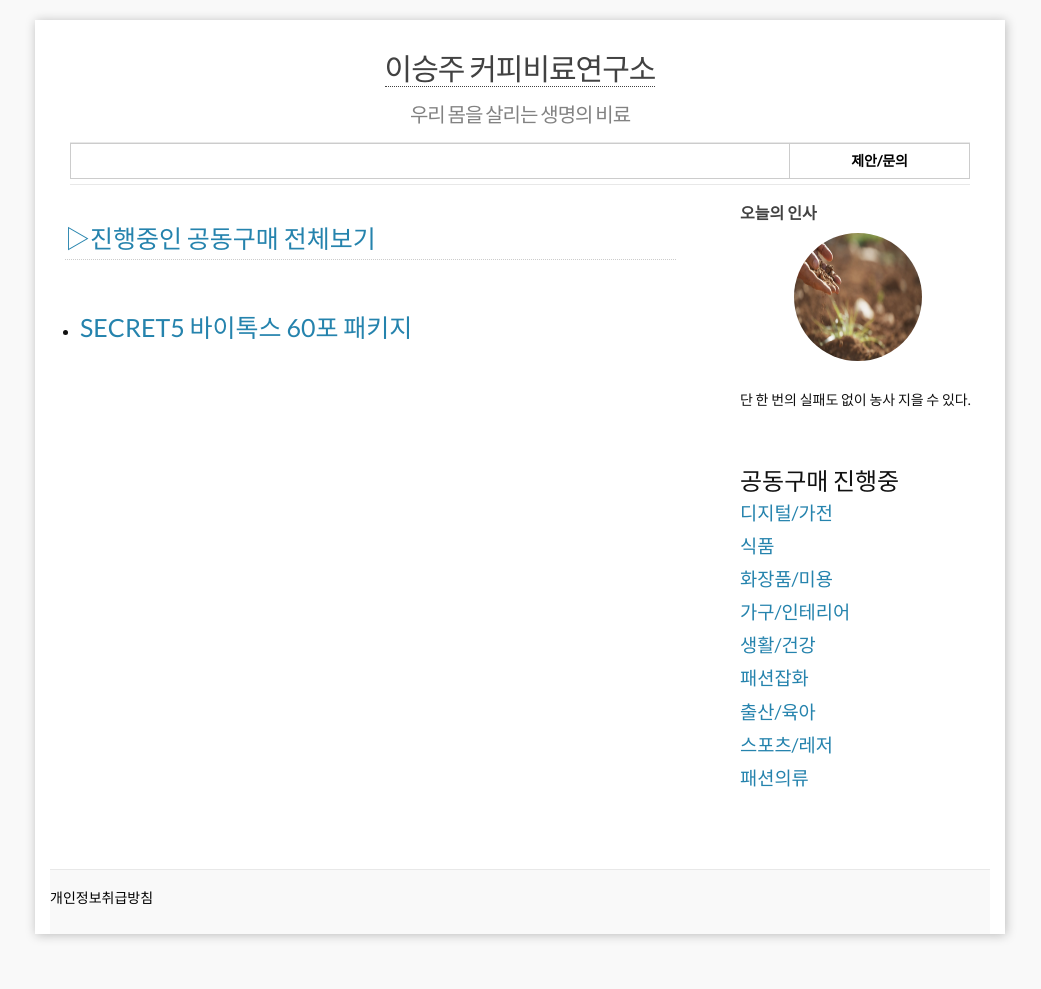
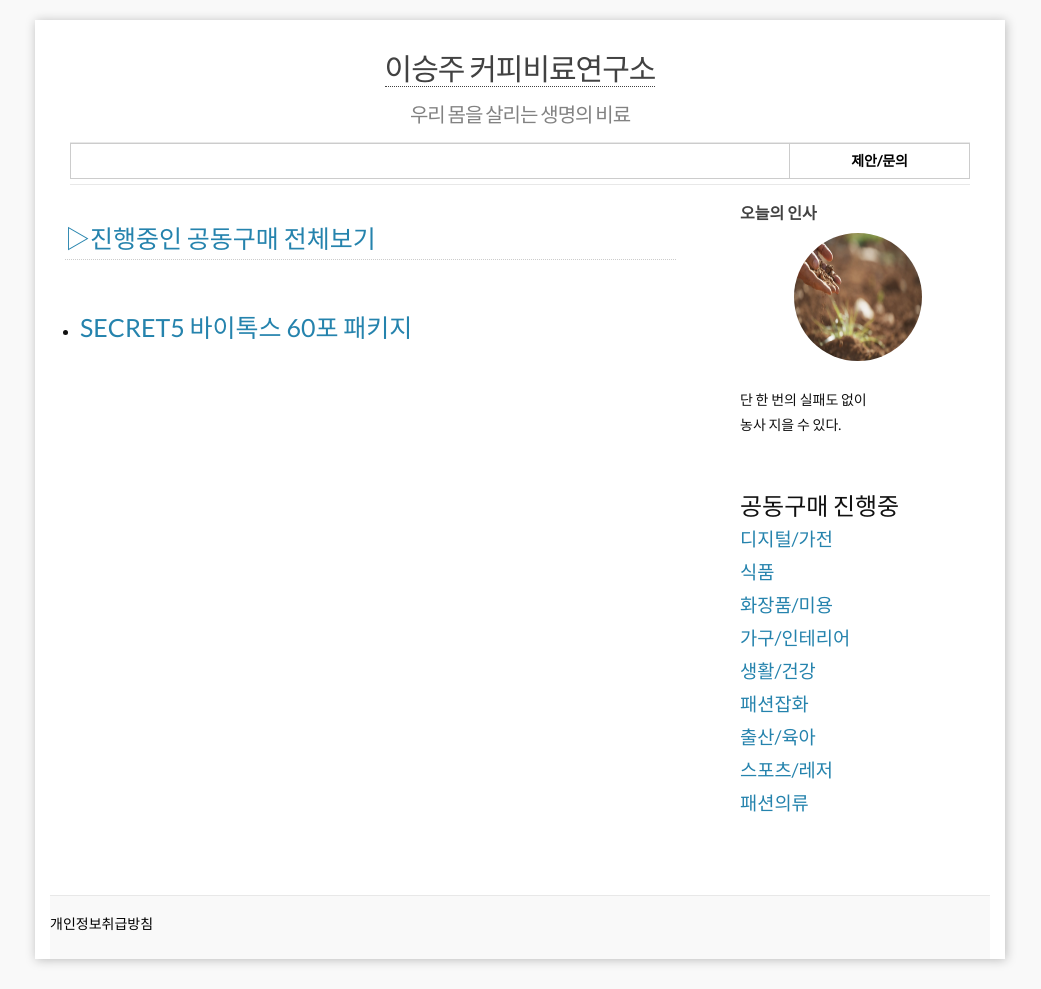
Before and after one commit to leevra/hair, a Jekyll site: the page built from index.html, in a window 1280 px wide. Shown: the whole page, without its empty margins (120-1161 px from the left). Built offline with Jekyll 4.4.1, drawn with Linux system fonts in a browser that asks for light colours; the list of posts is cut into pages by our own code; comment, search, counter and statistics services are not loaded; before the commit the page ends 964 px from its top, so only the background shows below that.

Commit message:
VersionActivity

```diff
--- a/_config.yml
+++ b/_config.yml
@@ -14,7 +14,7 @@ permalink: /:title
 github_username:  leevra
 facebook_app_id:
 favicon:     "/images/recycle.png"
-aboutme: 단 한 번의 실패도 없이 농사 지을 수 있다. # these are shown on aboutme-sidebar.
+aboutme: 단 한 번의 실패도 없이 <br>농사 지을 수 있다. # these are shown on aboutme-sidebar.
 aboutme_photo: /images/20181218_044007.jpg # your photo.
 google_analytics_key:   # put YOUR key here to enable tracking! (blank to disable)
 
```
